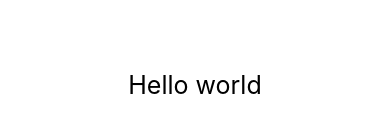
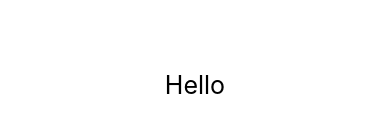
Before and after one commit to alexhmdev/random-morty, a React Native app: screen /Home in a window 390 px wide. Shown: the part 369-502 px from the top of the page. Built offline with nearby package versions, Linux system fonts and the light colour scheme.

Commit message:
Add TS Support

```diff
--- a/Pages/Home.jsx
+++ b/Pages/Home.tsx
@@ -15,7 +15,7 @@ const Header = styled.Text`
 function Home() {
   return (
     <Container>
-      <Header>Hello world</Header>
+      <Header>Hello</Header>
     </Container>
   );
 }
--- a/package.json
+++ b/package.json
@@ -15,7 +15,9 @@
     "expo-status-bar": "~1.4.4",
     "react": "18.2.0",
     "react-native": "0.71.6",
-    "styled-components": "^5.3.9"
+    "styled-components": "^5.3.9",
+    "typescript": "^4.9.4",
+    "@types/react": "~18.0.27"
   },
   "devDependencies": {
     "@babel/core": "^7.20.0"
--- /dev/null
+++ b/tsconfig.json
@@ -0,0 +1,4 @@
+{
+  "compilerOptions": {},
+  "extends": "expo/tsconfig.base"
+}
```
Also changed, not shown: App.tsx (renamed from App.js), Components/Container.tsx (added), Components/index.ts (added), 1 other file (tests, documents, lock files or other folders).
